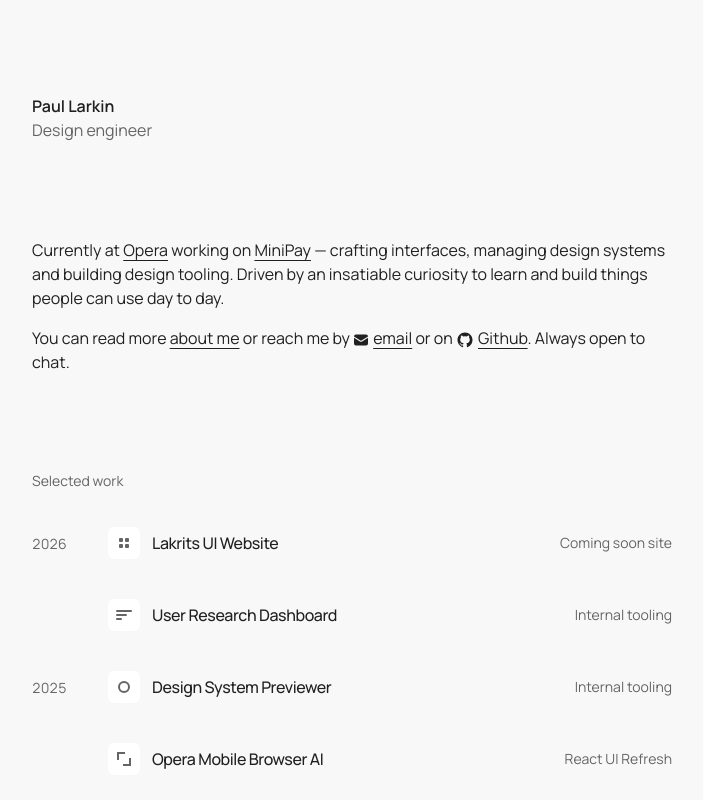
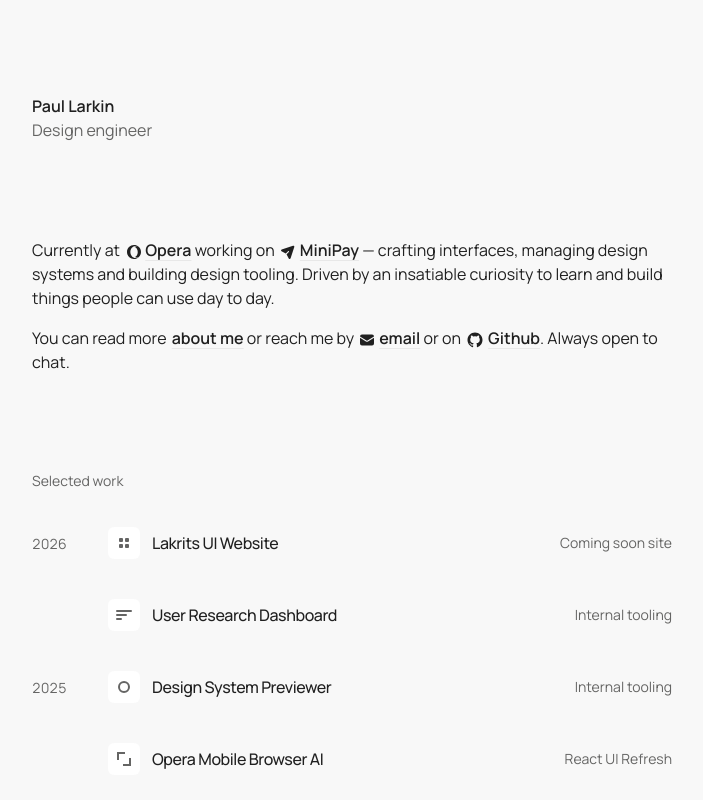
Before and after one commit to paullarkiin/paullarkin-site-v2, a Next.js app: page / in a window 1280 px wide. Shown: the top 800 px of the page, without its empty margins (288-991 px from the left). Built offline with nearby package versions, Linux system fonts and the light colour scheme.

Commit message:
Micro interactions update for the home page

```diff
--- a/app/about/page.tsx
+++ b/app/about/page.tsx
@@ -53,7 +53,7 @@
                       <a
                         href={item.href}
                         target="_blank"
-                        className="underline underline-offset-4 decoration-border-strong hover:decoration-text transition-colors"
+                        className="underline underline-offset-4 decoration-(--color-border) hover:decoration-text transition-colors"
                       >
                         {item.company}
                       </a>
--- a/app/page.tsx
+++ b/app/page.tsx
@@ -3,6 +3,10 @@
 import { ProjectGrid } from "@/components/ProjectGrid";
 import { SelectedWorkList } from "@/components/SelectedWorkList";
 import { WritingList } from "@/components/WritingList";
+import { EmailIcon } from "@/components/icons/EmailIcon";
+import { GithubIcon } from "@/components/icons/GithubIcon";
+import { OperaIcon } from "@/components/icons/OperaIcon";
+import { PlaneIcon } from "@/components/icons/PlaneIcon";
 import { intro, projects, selectedWork, siteConfig } from "@/lib/site";
 import { getAllPosts } from "@/lib/posts";
 
@@ -17,18 +21,18 @@
             <a
               href={intro.href}
               target="_blank"
-              className="whitespace-nowrap text-text underline underline-offset-4 decoration-text transition-colors"
+              className="group ml-1 whitespace-nowrap font-semibold text-text underline underline-offset-4 decoration-(--color-border) hover:decoration-text transition-colors"
             >
-              {/* <OperaIcon className="mr-1 mb-0.5 inline-block size-4 align-[-0.15em]" /> */}
+              <OperaIcon className="mr-1 inline-block size-3.5 align-middle transition-colors group-hover:text-[#FF1B2D]" />
               {intro.hrefLabel}
             </a>{" "}
             {intro.currentlyWorkingOn}
             <a
               href={intro.productHref}
               target="_blank"
-              className="whitespace-nowrap text-text underline underline-offset-4 decoration-text transition-colors"
+              className="group ml-0.5 whitespace-nowrap font-semibold text-text underline underline-offset-4 decoration-(--color-border) hover:decoration-text transition-colors"
             >
-              {/* <MiniPayIcon className="mr-1 mb-0.5 inline-block size-4 align-[-0.15em]" /> */}
+              <PlaneIcon className="mr-1 inline-block size-4 align-middle transition-colors group-hover:text-[#07955F]" />
               {intro.productLabel}
             </a>{" "}
             {intro.currentlyDoing}
@@ -37,7 +41,7 @@
             You can read more{" "}
             <Link
               href="/about"
-              className="underline underline-offset-4 decoration-text transition-colors"
+              className="ml-0.5 font-semibold underline underline-offset-4 decoration-(--color-border) hover:decoration-text transition-colors"
             >
               about me
             </Link>{" "}
@@ -45,33 +49,18 @@
             <a
               href={`mailto:${siteConfig.email}`}
               target="_blank"
-              className="whitespace-nowrap underline underline-offset-4 decoration-text transition-colors"
+              className="ml-0.5 whitespace-nowrap font-semibold underline underline-offset-4 decoration-(--color-border) hover:decoration-text transition-colors"
             >
-              <svg
-                className="mr-1 inline-block size-4 align-middle"
-                viewBox="0 0 24 24"
-                fill="currentColor"
-                aria-hidden="true"
-              >
-                <path d="M1.5 8.67v8.58a3 3 0 0 0 3 3h15a3 3 0 0 0 3-3V8.67l-8.928 5.493a3 3 0 0 1-3.144 0L1.5 8.67Z" />
-                <path d="M22.5 6.908V6.75a3 3 0 0 0-3-3h-15a3 3 0 0 0-3 3v.158l9.714 5.978a1.5 1.5 0 0 0 1.572 0L22.5 6.908Z" />
-              </svg>
+              <EmailIcon className="mr-1 inline-block size-4 align-middle" />
               email
             </a>{" "}
             or on{" "}
             <a
               href={siteConfig.github}
               target="_blank"
-              className="whitespace-nowrap underline underline-offset-4 decoration-text transition-colors"
+              className="ml-0.5 whitespace-nowrap font-semibold underline underline-offset-4 decoration-(--color-border) hover:decoration-text transition-colors"
             >
-              <svg
-                className="mr-1 inline-block size-4.5 align-middle"
-                viewBox="0 0 24 24"
-                fill="currentColor"
-                aria-hidden="true"
-              >
-                <path d="M12 2C6.477 2 2 6.484 2 12.017c0 4.425 2.865 8.18 6.839 9.504.5.092.682-.217.682-.483 0-.237-.008-.868-.013-1.703-2.782.605-3.369-1.343-3.369-1.343-.454-1.158-1.11-1.466-1.11-1.466-.908-.62.069-.608.069-.608 1.003.07 1.531 1.032 1.531 1.032.892 1.53 2.341 1.088 2.91.832.092-.647.35-1.088.636-1.338-2.22-.253-4.555-1.113-4.555-4.951 0-1.093.39-1.988 1.029-2.688-.103-.253-.446-1.272.098-2.65 0 0 .84-.27 2.75 1.026A9.564 9.564 0 0 1 12 6.844a9.59 9.59 0 0 1 2.504.337c1.909-1.296 2.747-1.027 2.747-1.027.546 1.379.202 2.398.1 2.651.64.7 1.028 1.595 1.028 2.688 0 3.848-2.339 4.695-4.566 4.943.359.309.678.92.678 1.855 0 1.338-.012 2.419-.012 2.747 0 .268.18.58.688.482A10.02 10.02 0 0 0 22 12.017C22 6.484 17.522 2 12 2Z" />
-              </svg>
+              <GithubIcon className="mr-1 inline-block size-4.5 align-middle" />
               Github
             </a>
             . {intro.secondary}
--- a/components/LabCard.tsx
+++ b/components/LabCard.tsx
@@ -1,23 +1,26 @@
 import type { LabItem } from "@/lib/site";
+import { ArrowUpRightIcon } from "@/components/icons/ArrowUpRightIcon";
 
 type LabCardProps = {
   item: LabItem;
-  disableHover?: boolean;
 };
 
-export function LabCard({ item, disableHover = false }: LabCardProps) {
+export function LabCard({ item }: LabCardProps) {
   return (
     <a
       href={item.href}
       target="_blank"
-      className={`group flex flex-col gap-3.5 rounded-xl border border-border-strong bg-surface/90 p-4 transition-colors${disableHover ? "" : " hover:bg-surface-2/70"}`}
+      className="group flex flex-col gap-3.5 rounded-xl bg-surface/90 p-4"
     >
       <div className="aspect-16/10 flex items-center justify-center rounded-md border border-border-strong bg-surface-2/50">
         <Preview kind={item.preview} label={item.previewLabel} />
       </div>
 
       <div>
-        <p className="text-[14px] font-medium text-text">{item.title}</p>
+        <p className="flex items-center gap-1.5 text-[14px] font-medium text-text">
+          {item.title}
+          <ArrowUpRightIcon className="size-3.5 opacity-0 transition-opacity duration-200 group-hover:opacity-100 text-text-muted" />
+        </p>
         <p className="text-[12px] text-text-muted leading-normal mt-0.5">
           {item.description}
         </p>
--- a/components/ProjectGrid.tsx
+++ b/components/ProjectGrid.tsx
@@ -19,7 +19,7 @@
 
       <div className="pt-4 grid grid-cols-1 gap-3 sm:grid-cols-2">
         {items.map((item) => (
-          <LabCard key={item.title} item={item} disableHover />
+          <LabCard key={item.title} item={item} />
         ))}
       </div>
     </section>
--- /dev/null
+++ b/components/icons/ArrowUpRightIcon.tsx
@@ -0,0 +1,17 @@
+export function ArrowUpRightIcon({ className }: { className?: string }) {
+  return (
+    <svg
+      className={className}
+      xmlns="http://www.w3.org/2000/svg"
+      viewBox="0 0 16 16"
+      fill="currentColor"
+      aria-hidden="true"
+    >
+      <path
+        fillRule="evenodd"
+        d="M4.22 11.78a.75.75 0 0 1 0-1.06L9.44 5.5H5.75a.75.75 0 0 1 0-1.5h5.5a.75.75 0 0 1 .75.75v5.5a.75.75 0 0 1-1.5 0V6.56l-5.22 5.22a.75.75 0 0 1-1.06 0Z"
+        clipRule="evenodd"
+      />
+    </svg>
+  );
+}
--- /dev/null
+++ b/components/icons/EmailIcon.tsx
@@ -0,0 +1,13 @@
+export function EmailIcon({ className }: { className?: string }) {
+  return (
+    <svg
+      className={className}
+      viewBox="0 0 24 24"
+      fill="currentColor"
+      aria-hidden="true"
+    >
+      <path d="M1.5 8.67v8.58a3 3 0 0 0 3 3h15a3 3 0 0 0 3-3V8.67l-8.928 5.493a3 3 0 0 1-3.144 0L1.5 8.67Z" />
+      <path d="M22.5 6.908V6.75a3 3 0 0 0-3-3h-15a3 3 0 0 0-3 3v.158l9.714 5.978a1.5 1.5 0 0 0 1.572 0L22.5 6.908Z" />
+    </svg>
+  );
+}
--- /dev/null
+++ b/components/icons/GithubIcon.tsx
@@ -0,0 +1,12 @@
+export function GithubIcon({ className }: { className?: string }) {
+  return (
+    <svg
+      className={className}
+      viewBox="0 0 24 24"
+      fill="currentColor"
+      aria-hidden="true"
+    >
+      <path d="M12 2C6.477 2 2 6.484 2 12.017c0 4.425 2.865 8.18 6.839 9.504.5.092.682-.217.682-.483 0-.237-.008-.868-.013-1.703-2.782.605-3.369-1.343-3.369-1.343-.454-1.158-1.11-1.466-1.11-1.466-.908-.62.069-.608.069-.608 1.003.07 1.531 1.032 1.531 1.032.892 1.53 2.341 1.088 2.91.832.092-.647.35-1.088.636-1.338-2.22-.253-4.555-1.113-4.555-4.951 0-1.093.39-1.988 1.029-2.688-.103-.253-.446-1.272.098-2.65 0 0 .84-.27 2.75 1.026A9.564 9.564 0 0 1 12 6.844a9.59 9.59 0 0 1 2.504.337c1.909-1.296 2.747-1.027 2.747-1.027.546 1.379.202 2.398.1 2.651.64.7 1.028 1.595 1.028 2.688 0 3.848-2.339 4.695-4.566 4.943.359.309.678.92.678 1.855 0 1.338-.012 2.419-.012 2.747 0 .268.18.58.688.482A10.02 10.02 0 0 0 22 12.017C22 6.484 17.522 2 12 2Z" />
+    </svg>
+  );
+}
--- /dev/null
+++ b/components/icons/OperaIcon.tsx
@@ -0,0 +1,16 @@
+export function OperaIcon({ className }: { className?: string }) {
+  return (
+    <svg
+      className={className}
+      viewBox="0 0 80 80"
+      fill="currentColor"
+      aria-hidden="true"
+    >
+      <path
+        fillRule="evenodd"
+        clipRule="evenodd"
+        d="M19.3507 39.0587C19.5468 30.3978 22.4115 22.6792 26.8335 17.4591V17.4611C32.572 10.0102 41.1025 5.28371 50.6281 5.28371C56.489 5.28371 61.9717 7.07281 66.6604 10.1813C59.6184 3.88268 50.3346 0.039802 40.1503 0.0019901L40.001 0C17.9089 0 0 17.9079 0 40.001C0 61.4523 16.888 78.9602 38.0955 79.9562C38.7273 79.9851 39.3612 80.001 40.001 80.001C50.2401 80.001 59.5816 76.1502 66.6584 69.8216C61.9687 72.9312 56.487 74.7193 50.6281 74.7193C41.1025 74.7193 32.572 69.9958 26.8335 62.5429C22.4115 57.3218 19.5458 49.6042 19.3507 40.9433V39.0587ZM66.6604 69.8177C74.8456 62.4941 80 51.85 80 40.001C80 28.15 74.8476 17.5059 66.6604 10.1823C56.3994 5.18421 46.837 8.6838 43.6727 10.8659C53.7526 13.0789 61.3647 25.2603 61.3647 39.999C61.3647 54.7377 53.7506 66.9221 43.6727 69.1341C46.839 71.3172 56.4014 74.8168 66.6604 69.8177Z"
+      />
+    </svg>
+  );
+}
--- /dev/null
+++ b/components/icons/PlaneIcon.tsx
@@ -0,0 +1,12 @@
+export function PlaneIcon({ className }: { className?: string }) {
+  return (
+    <svg
+      className={className}
+      viewBox="0 0 24 24"
+      fill="currentColor"
+      aria-hidden="true"
+    >
+      <path d="M21.4233 4.48245C21.8059 3.30703 20.693 2.19408 19.5175 2.57675L2.54409 8.10253C1.27857 8.51453 1.12429 10.2425 2.29681 10.8722L8.60953 14.2623C8.64051 14.216 8.67645 14.172 8.71734 14.1311L12.1096 10.7389C12.447 10.4015 12.994 10.4015 13.3314 10.7389C13.6688 11.0763 13.6688 11.6233 13.3314 11.9607L9.93917 15.353C9.89122 15.4009 9.83904 15.442 9.78383 15.4764L13.1278 21.7032C13.7575 22.8757 15.4855 22.7214 15.8975 21.4559L21.4233 4.48245Z" />
+    </svg>
+  );
+}
```
Also changed, not shown: app/globals.css (line endings or trailing spaces), public/opera.svg (added), public/plane.svg (added).
